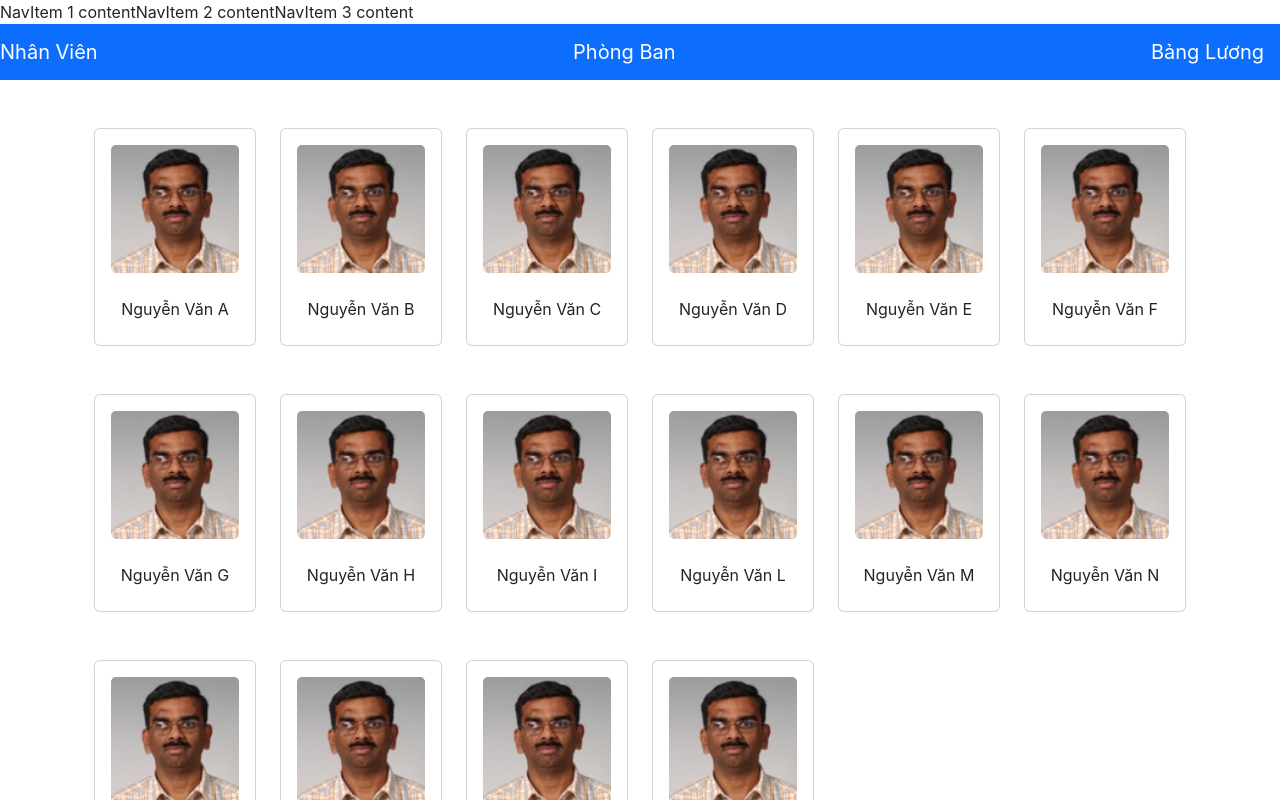
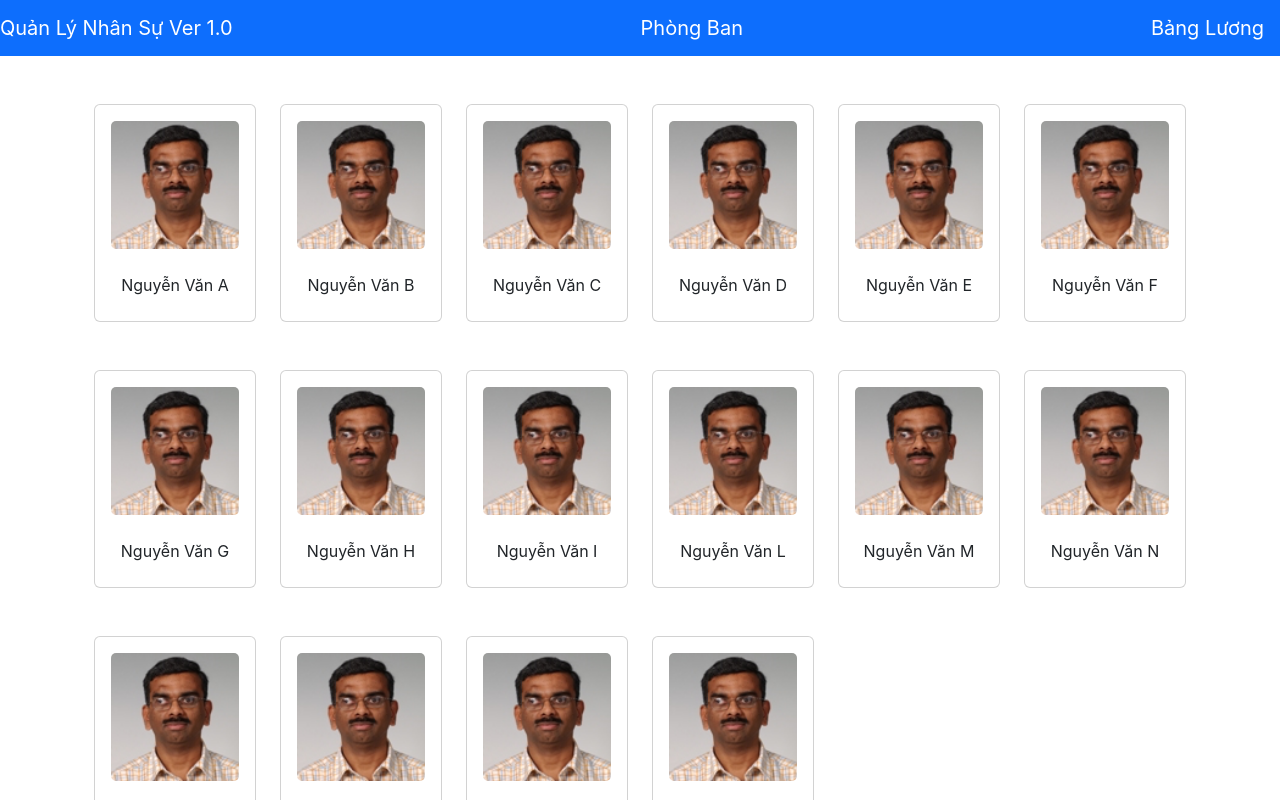
Before and after one commit to VuongDo78/vuongDtJul, a React (Create React App) app: page / in a window 1280 px wide. Shown: the top 800 px of the page. Built offline with nearby package versions, Linux system fonts and the light colour scheme.

Commit message:
Update header.jsx

```diff
--- a/src/component/header.jsx
+++ b/src/component/header.jsx
@@ -5,14 +5,10 @@ class Header extends Component {
     render() {
         return (
            <div>
-                <Nav bsStyle="tabs"  dark>
-                    <NavItem eventKey={1} href="/home">NavItem 1 content</NavItem>
-                    <NavItem eventKey={2} title="Item">NavItem 2 content</NavItem>
-                    <NavItem eventKey={3} disabled>NavItem 3 content</NavItem>
-                </Nav>
-                <Navbar bsStyle="tabs" dark color="primary">
 
-                        <NavbarBrand href="/">Nhân Viên</NavbarBrand>
+                <Navbar dark color="primary">
+
+                        <NavbarBrand href="/">Quản Lý Nhân Sự Ver 1.0</NavbarBrand>
                         <NavbarBrand href="/">Phòng Ban</NavbarBrand>
                         <NavbarBrand href="/">Bảng Lương</NavbarBrand>
 
```
